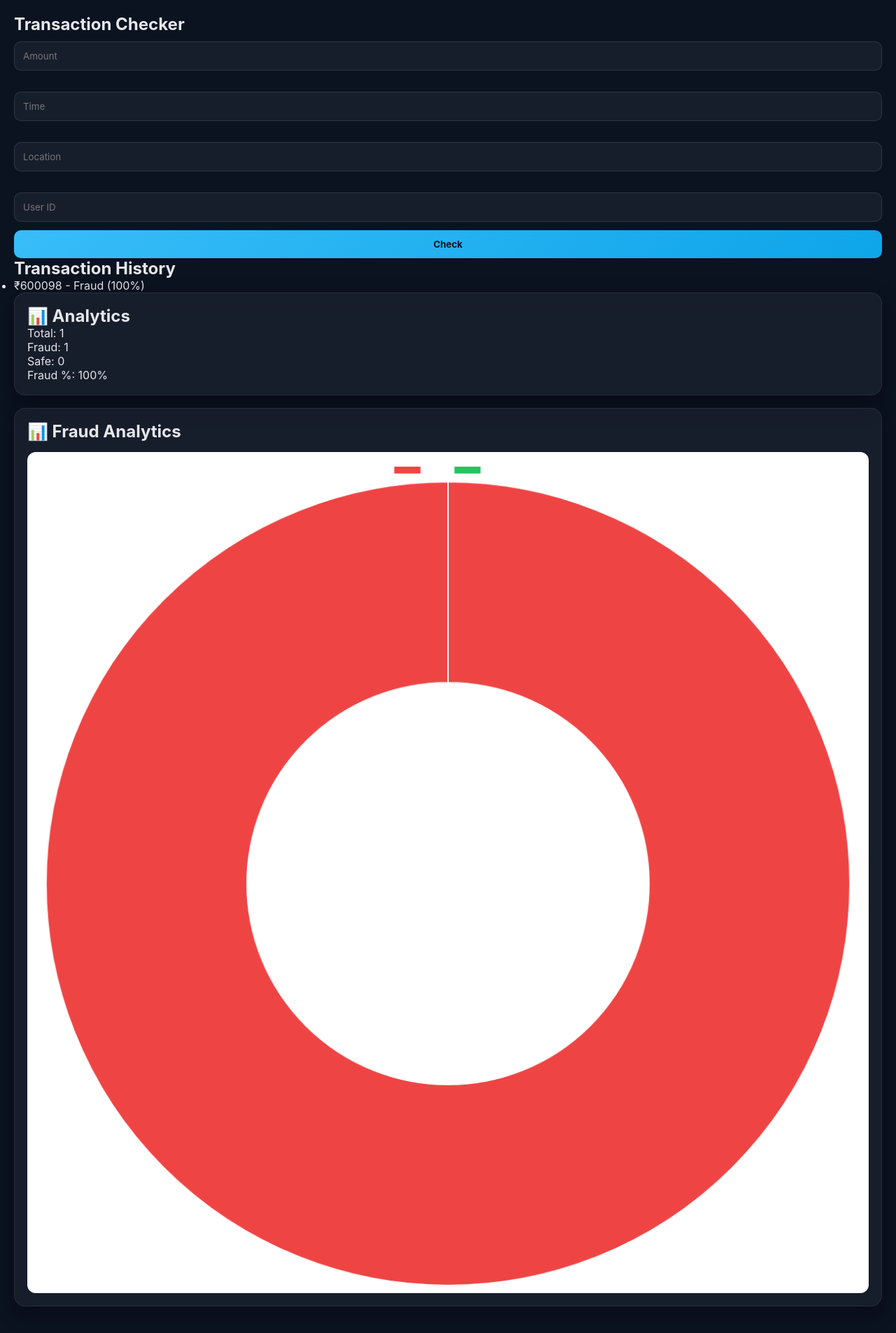
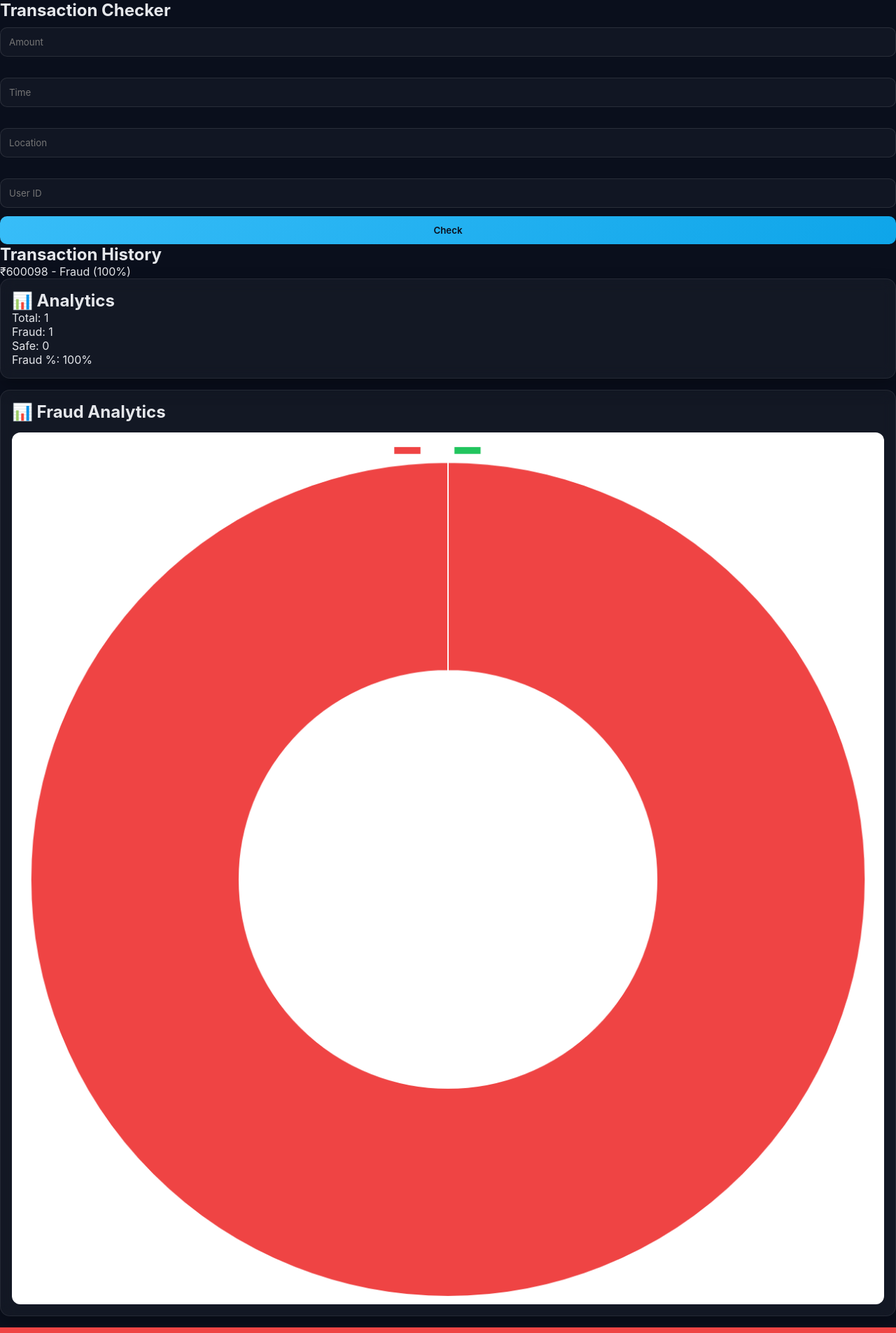
Before and after one commit to Rao130/fintech-ai-system, a Flask app: page / in a window 1280 px wide. Shown: the whole page at 70% size. Run offline with Flask 3, Linux system fonts and the light colour scheme; data comes from the database, SQL or seed files in the repository; parts of the project's set-up code (start-up, migrations or seed data) failed here and were passed over.

Commit message:
updated system file

```diff
--- a/static/style.css
+++ b/static/style.css
@@ -1,5 +1,5 @@
 /* =========================
-   GLOBAL RESET
+   BASE RESET
 ========================= */
 * {
     margin: 0;
@@ -9,51 +9,51 @@
 }
 
 body {
-    background: #0b1220;
+    background: #0a0f1c;
     color: #e5e7eb;
+}
+
+/* =========================
+   LAYOUT WRAPPER
+========================= */
+.container {
+    max-width: 1300px;
+    margin: auto;
     padding: 20px;
 }
 
 /* =========================
-   MAIN LAYOUT
+   TITLE (HEADER STYLE)
 ========================= */
-.container {
-    max-width: 1200px;
-    margin: auto;
+h1 {
+    font-size: 26px;
+    font-weight: 700;
+    color: #38bdf8;
+    text-align: center;
+    margin-bottom: 20px;
 }
 
 /* =========================
-   TITLE
+   CARD (MODERN SaaS STYLE)
 ========================= */
-h1 {
-    text-align: center;
-    font-size: 28px;
-    font-weight: 700;
-    color: #38bdf8;
-    margin-bottom: 25px;
+.card {
+    background: rgba(255,255,255,0.04);
+    border: 1px solid rgba(255,255,255,0.08);
+    border-radius: 14px;
+    padding: 16px;
+    margin-bottom: 16px;
+    backdrop-filter: blur(10px);
+    box-shadow: 0 10px 25px rgba(0,0,0,0.25);
+    transition: 0.25s ease;
+}
+
+.card:hover {
+    transform: translateY(-4px);
+    border-color: rgba(56,189,248,0.3);
 }
 
 /* =========================
-   GLASS CARD STYLE
-========================= */
-.card {
-    background: rgba(255, 255, 255, 0.05);
-    border: 1px solid rgba(255, 255, 255, 0.08);
-    backdrop-filter: blur(12px);
-    -webkit-backdrop-filter: blur(12px);
-    border-radius: 16px;
-    padding: 18px;
-    margin-bottom: 18px;
-    box-shadow: 0 10px 30px rgba(0,0,0,0.3);
-    transition: 0.3s;
-}
-
-.card:hover {
-    transform: translateY(-3px);
-}
-
-/* =========================
-   INPUTS
+   INPUT STYLE
 ========================= */
 input {
     width: 100%;
@@ -61,54 +61,54 @@ input {
     margin-top: 10px;
     border-radius: 10px;
     border: 1px solid rgba(255,255,255,0.1);
-    background: rgba(255,255,255,0.05);
-    color: white;
+    background: rgba(255,255,255,0.03);
+    color: #fff;
     outline: none;
-    transition: 0.3s;
+    transition: 0.2s;
 }
 
 input:focus {
     border-color: #38bdf8;
-    box-shadow: 0 0 10px rgba(56,189,248,0.3);
+    box-shadow: 0 0 12px rgba(56,189,248,0.25);
 }
 
 /* =========================
-   BUTTON
+   BUTTON (PRO STYLE)
 ========================= */
 button {
     width: 100%;
     padding: 12px;
     margin-top: 12px;
-    background: linear-gradient(135deg, #38bdf8, #0ea5e9);
     border: none;
     border-radius: 10px;
-    font-weight: bold;
-    color: #0b1220;
+    font-weight: 600;
     cursor: pointer;
-    transition: 0.3s;
+    color: #0a0f1c;
+    background: linear-gradient(135deg, #38bdf8, #0ea5e9);
+    transition: 0.25s;
 }
 
 button:hover {
-    transform: scale(1.02);
-    box-shadow: 0 10px 20px rgba(56,189,248,0.3);
+    transform: scale(1.03);
+    box-shadow: 0 10px 25px rgba(56,189,248,0.3);
 }
 
 /* =========================
-   ALERT BOX
+   ALERT (HIGH RISK)
 ========================= */
 .alert {
     background: linear-gradient(135deg, #ef4444, #dc2626);
     padding: 12px;
+    border-radius: 10px;
     margin-top: 12px;
-    border-radius: 10px;
+    text-align: center;
     font-weight: bold;
     display: none;
-    text-align: center;
-    box-shadow: 0 10px 20px rgba(239,68,68,0.3);
+    box-shadow: 0 10px 25px rgba(239,68,68,0.25);
 }
 
 /* =========================
-   DASHBOARD GRID
+   KPI GRID (TOP STATS)
 ========================= */
 .grid {
     display: grid;
@@ -119,12 +119,13 @@ button:hover {
 
 .grid .card {
     text-align: center;
-    font-size: 18px;
+    font-size: 16px;
     font-weight: 600;
+    color: #e5e7eb;
 }
 
 /* =========================
-   TABLE
+   TABLE (SAAS STYLE)
 ========================= */
 table {
     width: 100%;
@@ -146,17 +147,17 @@ th {
 }
 
 /* =========================
-   CHART CARD
+   CHART BOX
 ========================= */
 canvas {
     margin-top: 15px;
-    background: white;
+    background: #ffffff;
     border-radius: 12px;
     padding: 10px;
 }
 
 /* =========================
-   RESPONSIVE
+   RESPONSIVE DESIGN
 ========================= */
 @media (max-width: 900px) {
     .grid {
```
